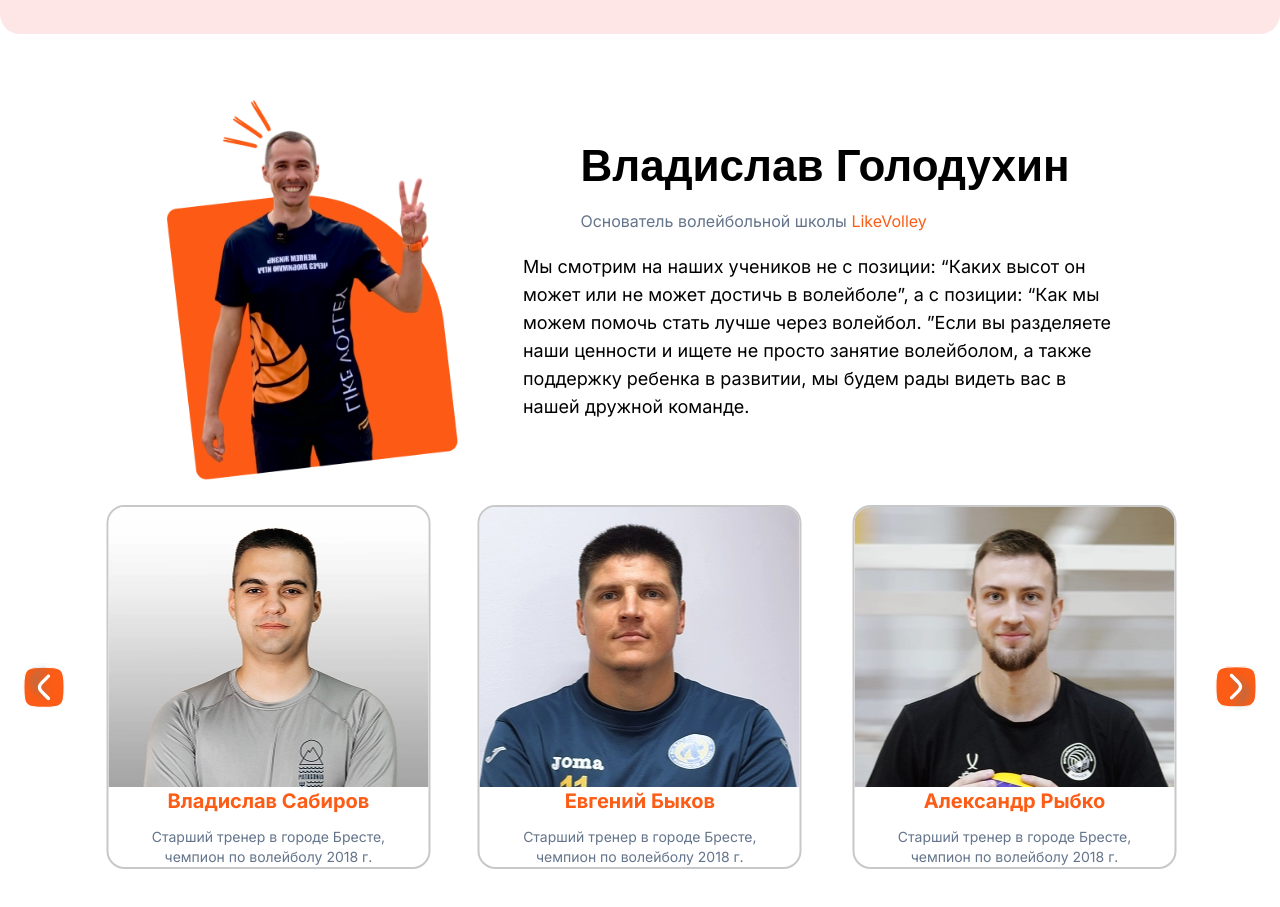
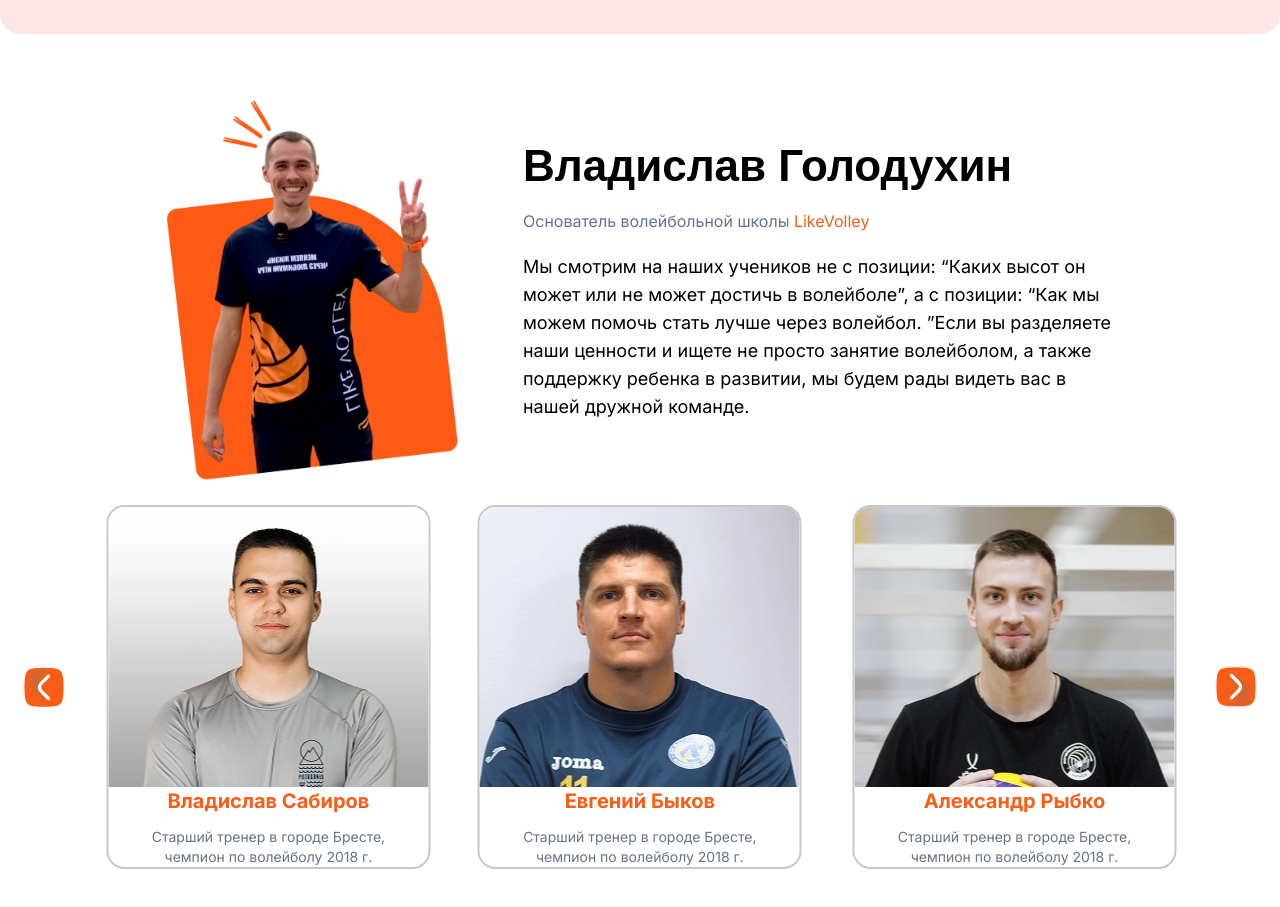
Before and after one commit to evgeniyworkbel/like-volley, a Next.js app: page / in a window 1280 px wide. Shown: the part 2880-3787 px from the top of the page. Built offline with nearby package versions, Linux system fonts and the light colour scheme; a web font is replaced by a local one.

Commit message:
fix(widgets): refind align owner

```diff
--- a/src/widgets/coaches/ui/owner.tsx
+++ b/src/widgets/coaches/ui/owner.tsx
@@ -5,7 +5,7 @@ export function Owner() {
   return (
     <div className="flex flex-col items-center xl:flex-row xl:justify-center xl:gap-14">
       <Image src={ownerData.src} width={314} height={407} alt={ownerData.alt} />
-      <div className="flex flex-col items-center gap-5 xl:justify-center">
+      <div className="flex flex-col items-center gap-5 xl:items-start xl:justify-center">
         <hgroup className="flex flex-col items-center gap-2.5 xl:items-start">
           {/* помню про заголвки в 32px, но он ломает верстку */}
           <h3 className="font-shantell text-[28px] font-bold text-foreground xl:text-[44px]">
```
